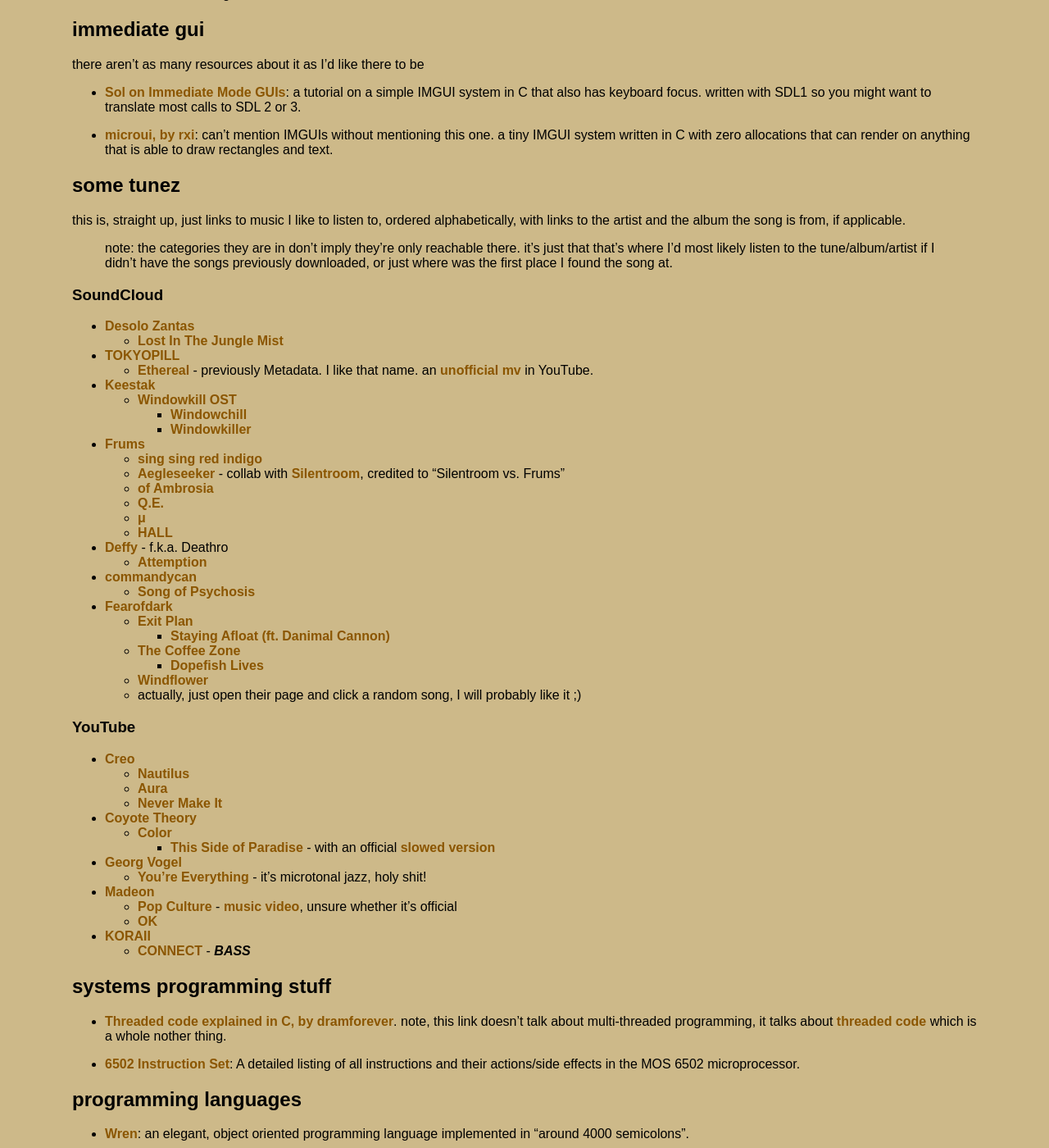
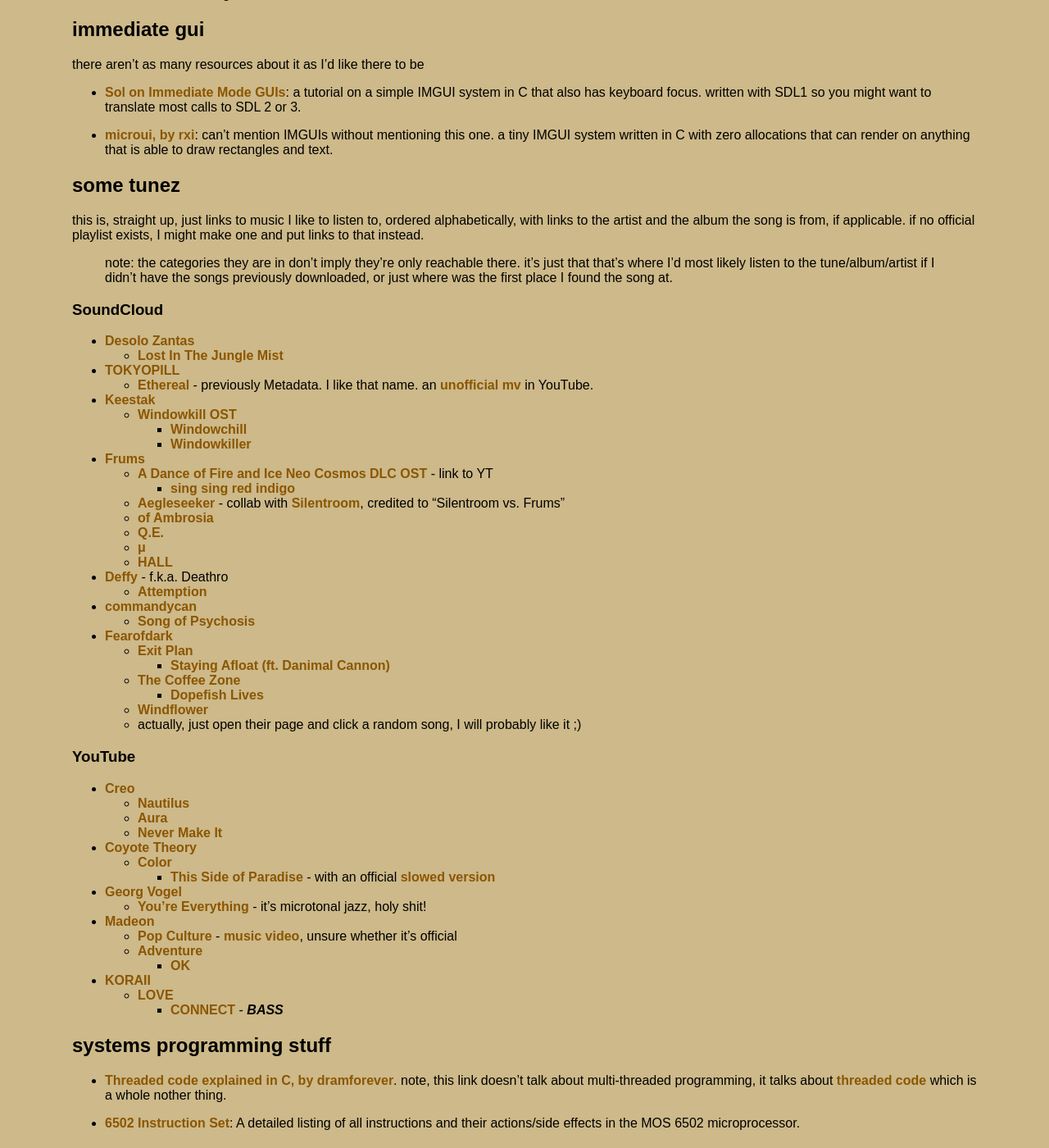
Before and after one commit to thacuber2a03/thacuber2a03.github.io, a Jekyll site: the page built from things/bookmarks.md, in a window 1280 px wide and 1400 px high, scrolled down 1001 px. Shown: the whole window at 82% size. Built offline with Jekyll 4.4.1, drawn with Linux system fonts in a browser that asks for light colours; some of the changed text lies outside the part shown.

Commit message:
update bookmarks
- added album links for some songs

```diff
--- a/things/bookmarks.md
+++ b/things/bookmarks.md
@@ -57,7 +57,7 @@
 <h2 id="music">some tunez</h2>
 
 this is, straight up, just links to music I like to listen to, ordered alphabetically, with links
-to the artist and the album the song is from, if applicable.
+to the artist and the album the song is from, if applicable. if no official playlist exists, I might make one and put links to that instead.
 
 > note: the categories they are in don't imply they're only reachable there. it's just that that's where I'd most likely listen to the tune/album/artist if I didn't have the songs previously downloaded, or just where was the first place I found the song at.
 
@@ -72,7 +72,8 @@
     - [Windowchill](https://soundcloud.com/keestak/windowchill)
     - [Windowkiller](https://soundcloud.com/keestak/windowkiller)
 - [Frums](https://soundcloud.com/frums/)
-  - [sing sing red indigo](https://soundcloud.com/frums/sing-sing-red-indigo)
+  - [A Dance of Fire and Ice Neo Cosmos DLC OST](https://www.youtube.com/playlist?list=PLoV0Pc5bQC6LhGsbNaCGvHzuUP1TFeI1S) - link to YT
+    - [sing sing red indigo](https://soundcloud.com/frums/sing-sing-red-indigo)
   - [Aegleseeker](https://soundcloud.com/frums/aegleseeker) - collab with [Silentroom](https://soundcloud.com/silentrm-net), credited to "Silentroom vs. Frums"
   - [of Ambrosia](https://soundcloud.com/frums/of-ambrosia)
   - [Q.E.](https://soundcloud.com/frums/q-dot-e-dot)
@@ -103,9 +104,11 @@
   - [You're Everything](https://youtube.com/watch?v=upbwQPeGm0Q) - it's microtonal jazz, holy shit!
 - [Madeon](https://youtube.com/@itsmadeon)
   - [Pop Culture](https://youtube.com/watch?v=lTx3G6h2xyA) - [music video](https://youtube.com/watch?v=B496Qv0CuOQ), unsure whether it's official
-  - [OK](https://youtu.be/PgDMeLEqvYY)
+  - [Adventure](https://www.youtube.com/playlist?list=OLAK5uy_lEX2ZWJ-FoqZ3jcWIGciMFASauDCOAiEA)
+    - [OK](https://youtu.be/PgDMeLEqvYY)
 - [KORAII](https://www.youtube.com/@KORAII)
-  - [CONNECT](https://www.youtube.com/watch?v=sXrtd5d6w5E) - **_BASS_**
+  - [LOVE](https://www.youtube.com/watch?v=Y4-U3X4TyWI)
+    - [CONNECT](https://www.youtube.com/watch?v=sXrtd5d6w5E) - **_BASS_**
 
 <h2 id="lowlevel">systems programming stuff</h2>
 
@@ -220,3 +223,4 @@
 
 - 27/04/24
   - added "CONNECT" by "KORAII"
+  - added album links for some songs
```
